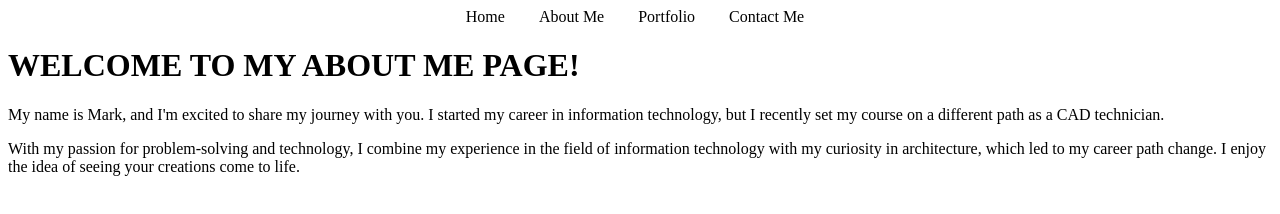
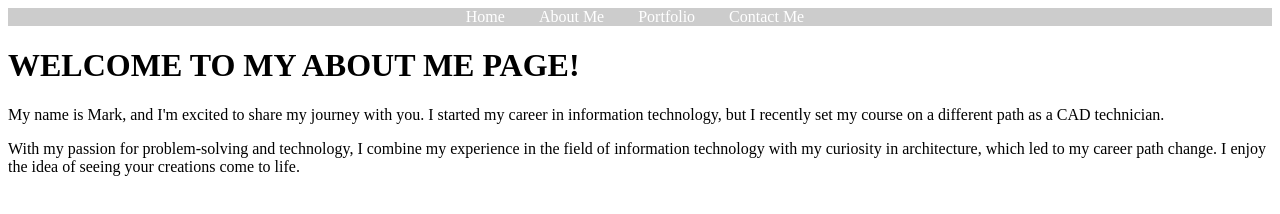
Before and after one commit to mnkydlouie/mark-louie-beltran, a plain HTML site: page about.html in a window 1280 px wide. Drawn offline with Linux system fonts and the light colour scheme.

Commit message:
Update about.html

```diff
--- a/about.html
+++ b/about.html
@@ -9,6 +9,7 @@
             padding: 0;
             text-align: center;
             margin: 0;
+            background-color: #ccc;
         }
         li {
             display: inline-block;
@@ -16,22 +17,20 @@
         }
         a {
             text-decoration: none;
-            color: #000;
+            color: #fff;
             padding: 5px 10px;
-            background-color: #fff;
-            border: none;
             transition: background-color 0.3s, color 0.3s;
         }
         a:hover {
-            background-color: #000;
-            color: #fff;
+            background-color: #fff;
+            color: #000;
         }
     </style>
 </head>
 <body>
     <nav>
         <ul>
-            <li><a href="index.html">Home</a></li>
+            <li><a href="#">Home</a></li>
             <li><a href="about.html">About Me</a></li>
             <li><a href="#">Portfolio</a></li>
             <li><a href="#">Contact Me</a></li>
```
